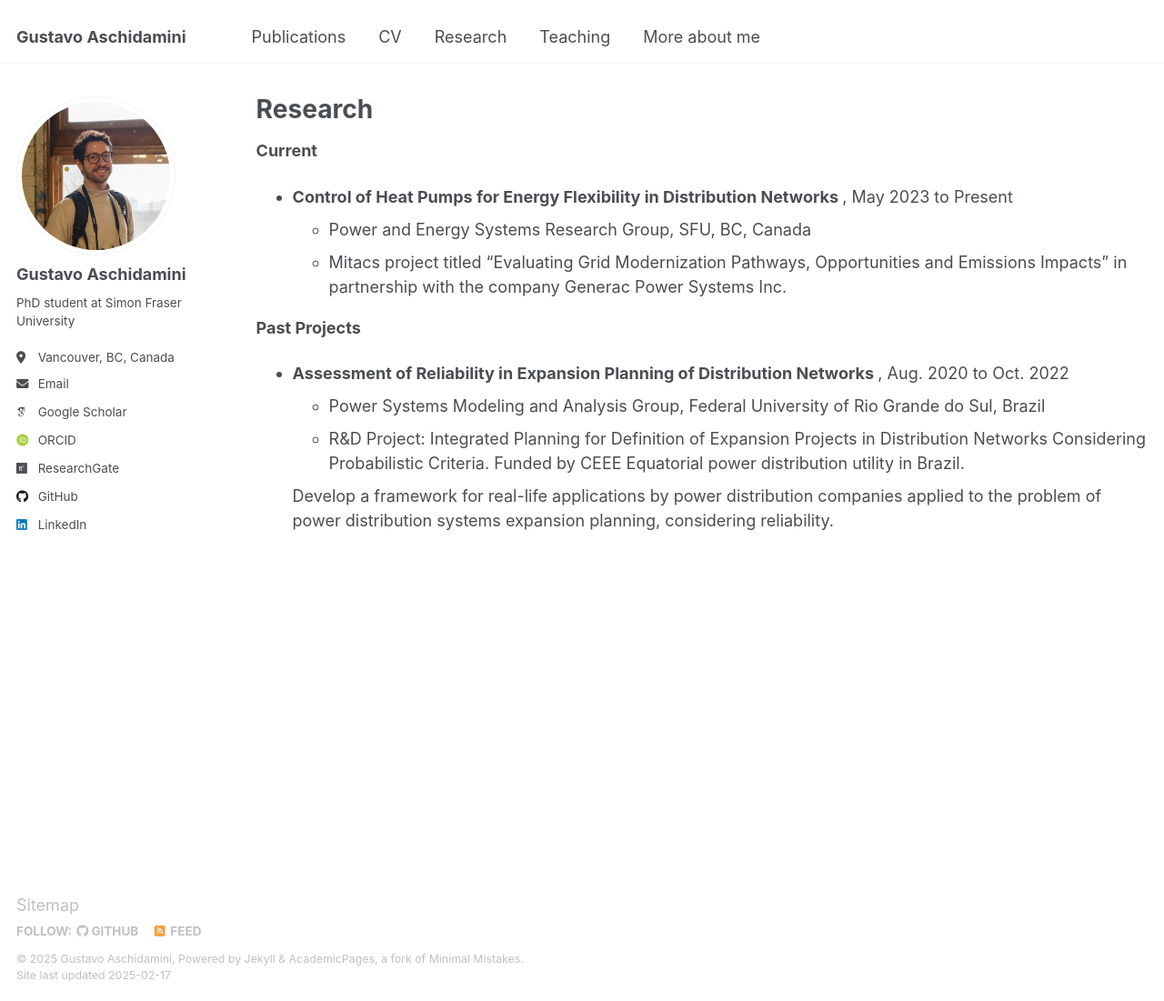
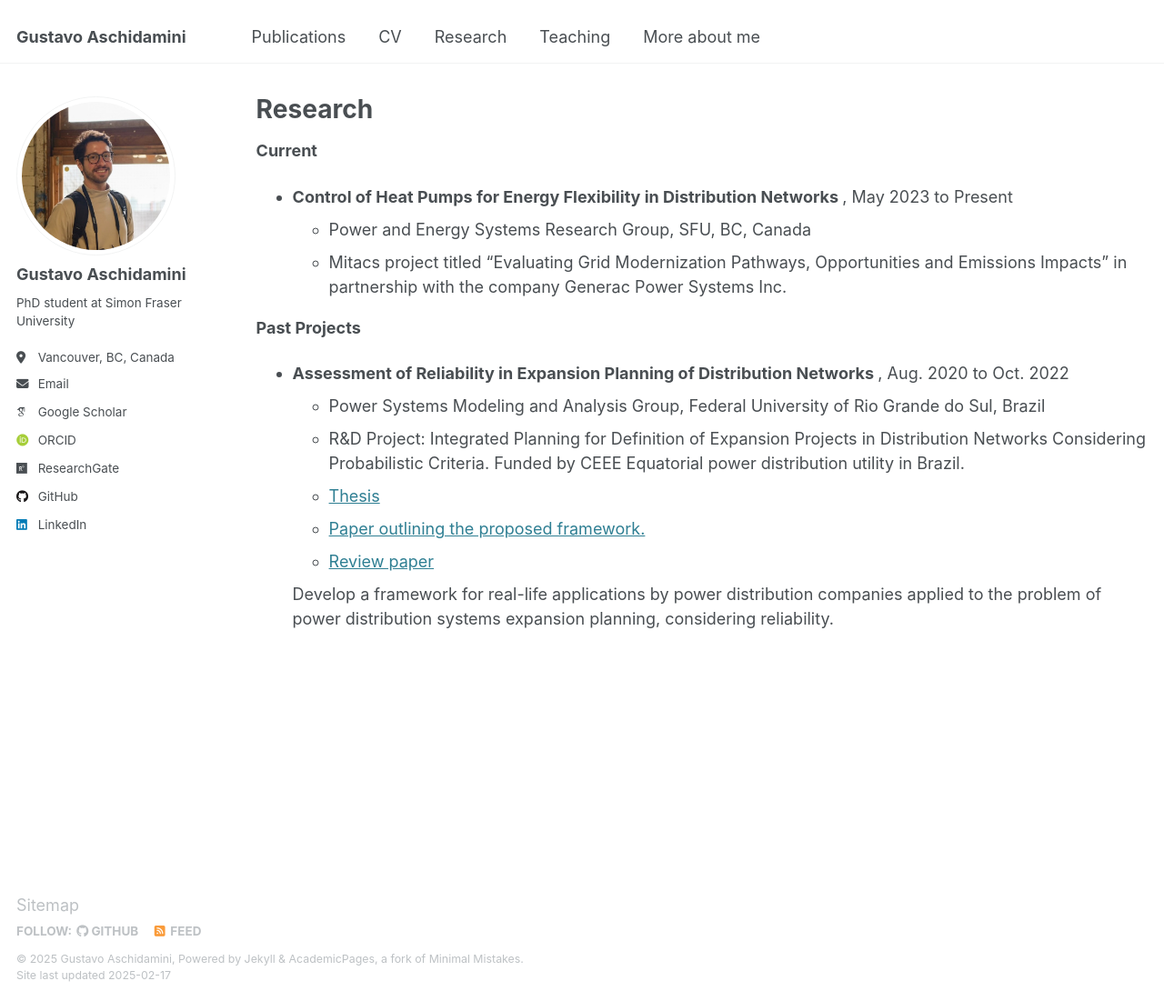
Before and after one commit to gaschidamini/gaschidamini.github.io, a Jekyll site: the page built from _pages/research.html, in a window 1280 px wide and 1101 px high. Shown: the whole window at 91% size. Built offline with Jekyll 4.4.1, drawn with Linux system fonts in a browser that asks for light colours; some web fonts are replaced.

Commit message:
Update research.html

```diff
--- a/_pages/research.html
+++ b/_pages/research.html
@@ -22,6 +22,9 @@ author_profile: true
   <ul>
     <li>Power Systems Modeling and Analysis Group, Federal University of Rio Grande do Sul, Brazil</li>
     <li>R&D Project: Integrated Planning for Definition of Expansion Projects in Distribution Networks Considering Probabilistic Criteria. Funded by CEEE Equatorial power distribution utility in Brazil.</li>
+    <li> <a href="https://lume.ufrgs.br/handle/10183/254223">Thesis</a> </li>
+    <li> <a href="https://www.mdpi.com/1996-1073/15/14/5073">Paper outlining the proposed framework.</a> </li>
+    <li> <a href="https://www.mdpi.com/1996-1073/15/6/2275">Review paper</a></li>
    </ul>
   Develop a framework for real-life applications by power distribution companies applied to the problem of power distribution systems expansion planning, considering reliability.
 </ul>
```
